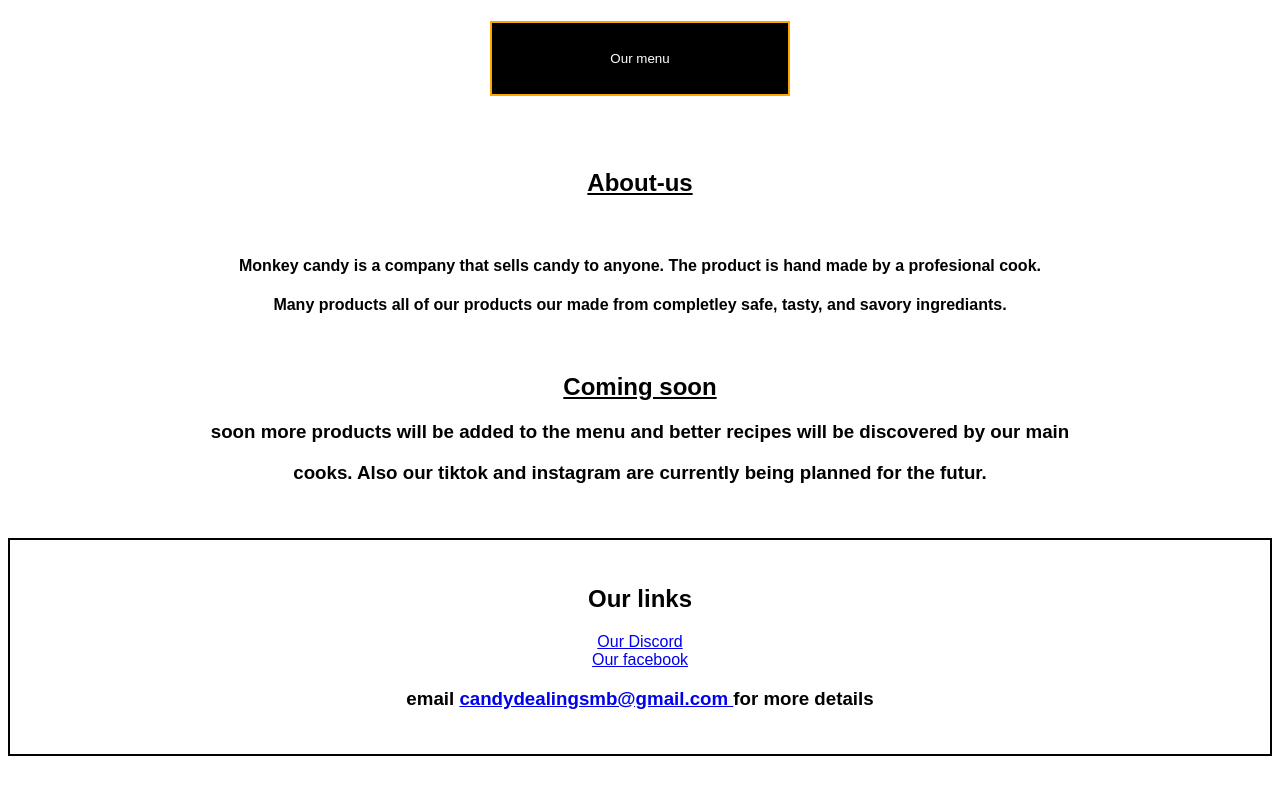
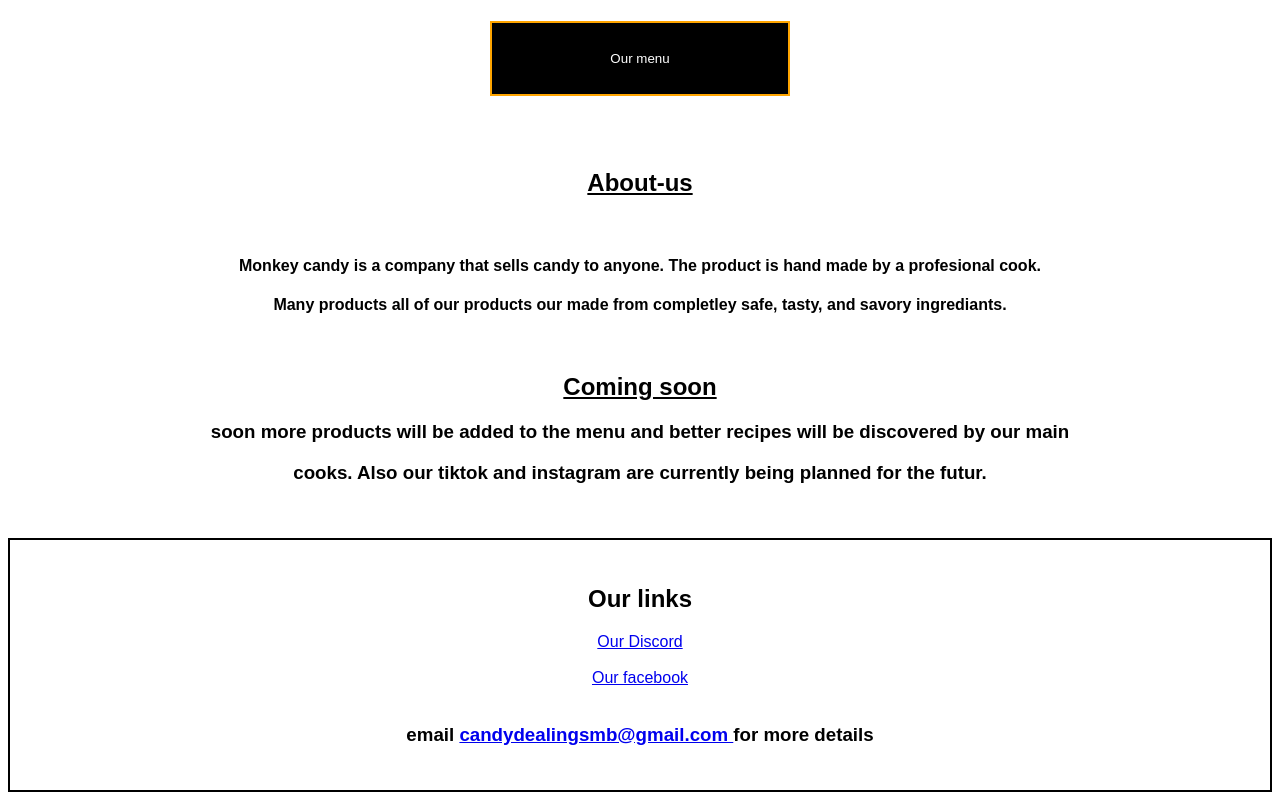
Before and after one commit to monkeycandy/monkeycandy.github.io, a plain HTML site: page index.html in a window 1280 px wide. Shown: the part 436-1236 px from the top of the page. Before the commit the page ends 1200 px from the top, so only its background shows below. Drawn offline with Linux system fonts and the light colour scheme.

Commit message:
Update index.html

```diff
--- a/index.html
+++ b/index.html
@@ -21,6 +21,7 @@
         border:2px solid;
         color:light-blue;
         padding:25px;
+        background-color:white;
       }
       button{
         color:white;
@@ -85,7 +86,9 @@
   <h2>Our links</h2>
   <a href='https://discord.gg/syV5g9Ce'>Our Discord</a>
   </br>
+ </br>
   <a href='https://www.facebook.com/profile.php?id=100093134315544&mibextid=ZbWKwL'>Our facebook</a>
+</br>
 </br>
 <h3>email <a href='https://mail.google.com/mail/u/0/#inbox?compose=new'> candydealingsmb@gmail.com </a>for more details</h3>
   </footer>
```
